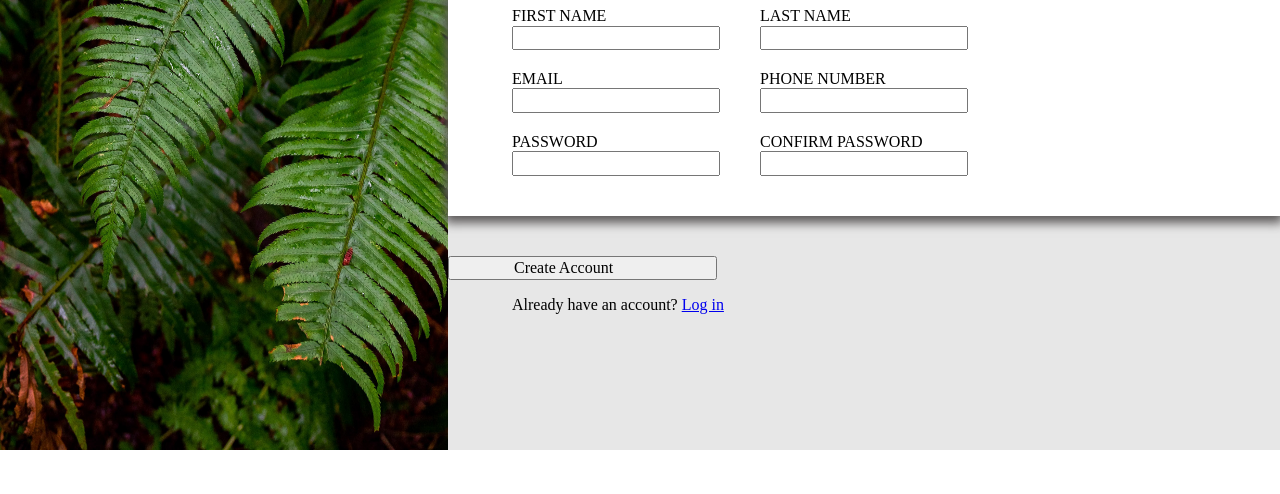
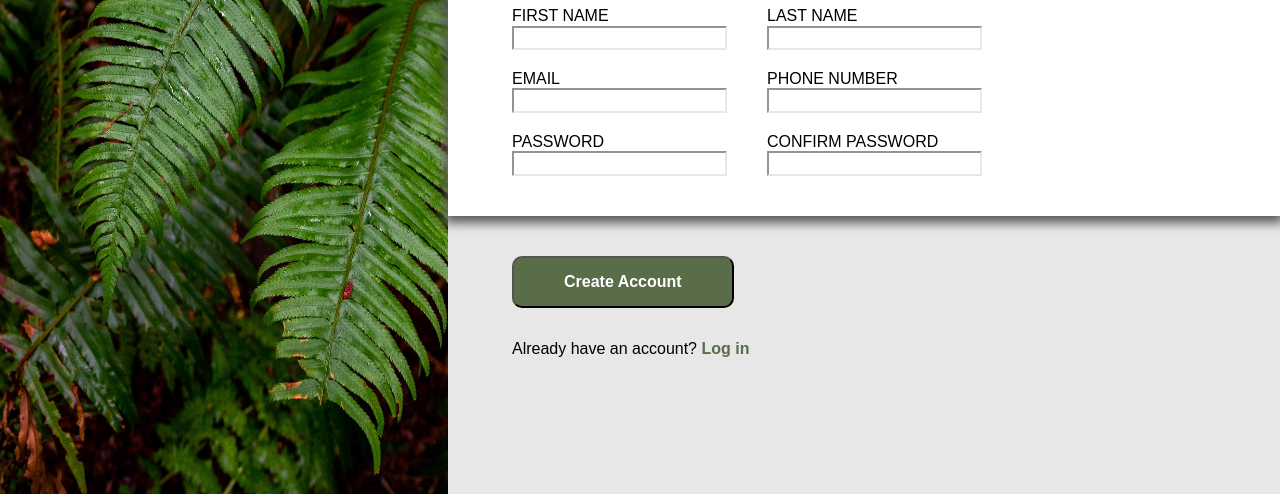
Before and after one commit to had-arach-eric/sign-up-form, a plain HTML site: page index.html in a window 1280 px wide. Shown: the part 355-849 px from the top of the page. Before the commit the page ends 805 px from the top, so only its background shows below. Drawn offline with Linux system fonts and the light colour scheme.

Commit message:
Do form without pseudo-classes and pseudo-elements.

```diff
--- a/index.html
+++ b/index.html
@@ -61,8 +61,8 @@
         </ul>
       </div>
     </form>
-    <button type="button" form="form">Create Account</button>
-    <p>Already have an account? <a href="#">Log in</a></p>
+    <button type="button" form="form" class="button">Create Account</button>
+    <p class="call-to-log-in">Already have an account? <a href="#">Log in</a></p>
   </div>
 </body>
 
--- a/styles/style.css
+++ b/styles/style.css
@@ -10,6 +10,7 @@ body {
   margin: 0;
   padding: 0;
   display: flex;
+  font-family: "Arial", serif;
 }
 
 @font-face {
@@ -78,16 +79,32 @@ body {
   margin-bottom: 5vh;
 }
 
-.form-container ul {
+ul {
   padding-left: 0px;
   display: flex;
   flex-wrap: wrap;
   list-style-type: none;
   column-gap: 40px;
   row-gap: 20px;
-  /*background-color: red;*/
 }
 
 input {
   display: block;
+  border: 2px inset #E5E7EB;
 }
+
+.button {
+  background-color: #596D48;
+  margin-left: 5vw;
+  padding: 15px 50px 15px 50px;
+  border-radius: 10px;
+  color: white;
+  font-weight: bold;
+  margin-bottom: 2vh;
+}
+
+.call-to-log-in > a {
+  color: #596D48;
+  font-weight: bold;
+  text-decoration: none;
+}
```
Also changed, not shown: assets/fonts/anotaciones.txt.
